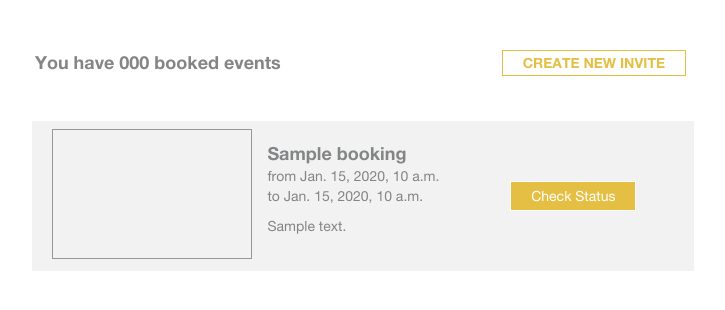
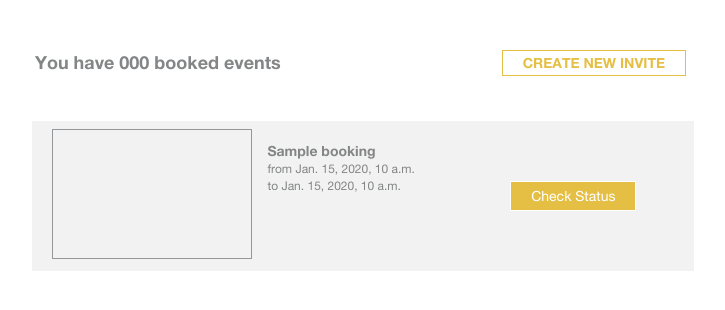
Before and after one commit to camilacukierman/Pitaya, a Django app: template emailsadd/templates/emailsadd/events.html in a window 1280 px wide. Shown: the part 197-507 px from the top of the page, without its empty margins (282-1007 px from the left). Run offline with Django 3.2, Linux system fonts and the light colour scheme; the template is opened without the code that fills it: most values are stand-ins (such as "Sample title", 1, 10 or a date in 2020); some libraries are stand-ins or nearby versions.

Commit message:
adding css+html for my_events changes

```diff
--- a/emailsadd/static/emailsadd/css/style.css
+++ b/emailsadd/static/emailsadd/css/style.css
@@ -499,7 +499,7 @@ text-align: left;
 .my_event_infos_name{
     font-family: HelveticaNeueBold;
     color: #838586;
-    font-size: 18px;
+    font-size: 14px;
 
 }
 .my_events_infos_date{
@@ -511,7 +511,7 @@ text-align: left;
     display: inline-block;
     font-family: HelveticaNeue;
     color: #838586;
-    font-size: 14px;
+    font-size: 12px;
 }
 
 .my_events_infos_description{
--- a/emailsadd/templates/emailsadd/events.html
+++ b/emailsadd/templates/emailsadd/events.html
@@ -53,7 +53,6 @@
     <div class="my_event_infos col-lg-4">
         <div class="my_event_infos_name">{{e.event_name}}</div>
         <div class="my_events_info_fromtime_totime"> from {{e.from_time}} <br>to {{e.to_time}}</div>
-        <div class="my_events_infos_description"> {{e.event_description}}</div>
     </div>
          <button class="check_status_btn col-lg-4"><a class="my_new_status" href="../status/{{e.id}}">Check Status</a></button>
     </div>
```
